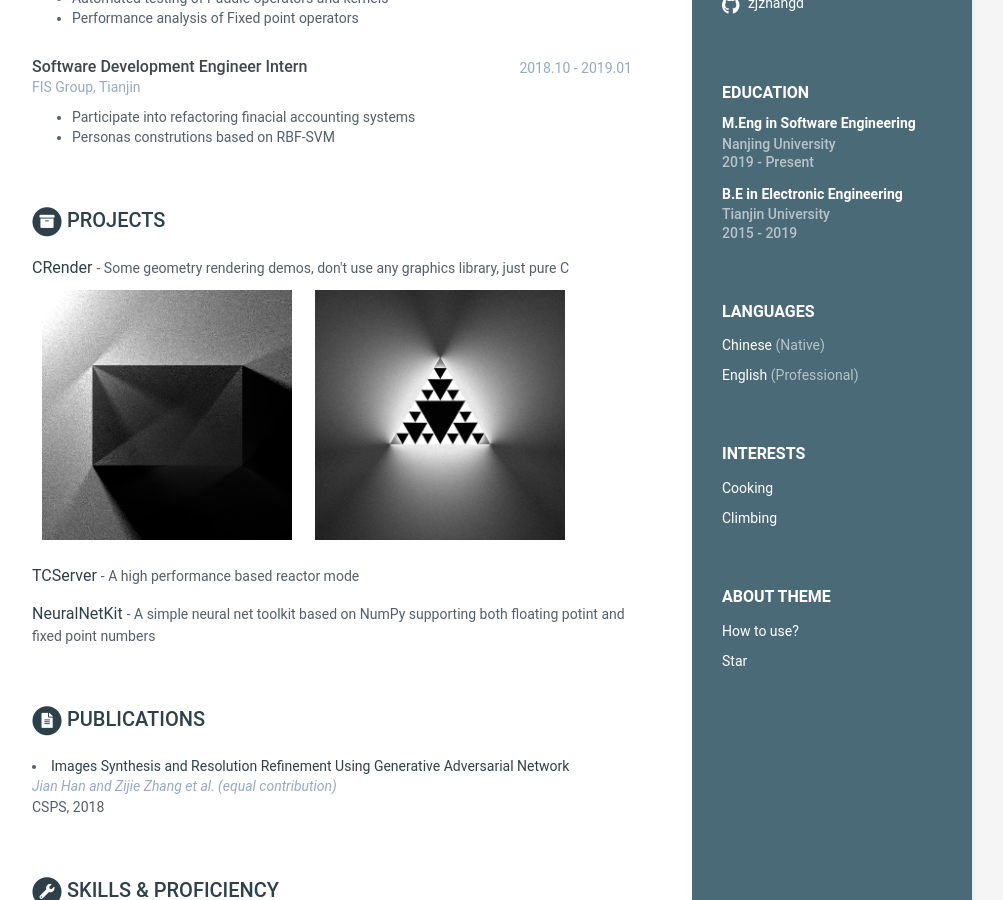
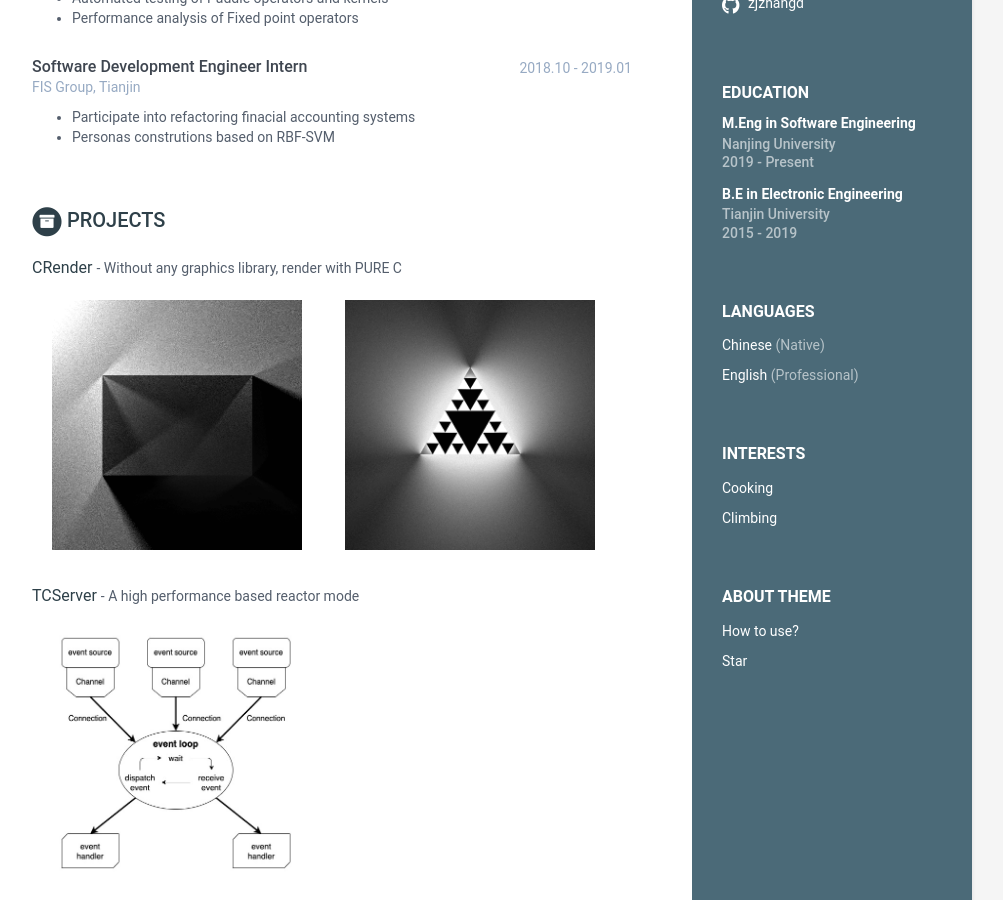
Before and after one commit to jeffzjzhang/zjzhangd.github.io, a Jekyll site: the page built from index.html, in a window 1280 px wide and 900 px high, scrolled down 375 px. Shown: the whole window, without its empty margins (168-1171 px from the left). Built offline with Jekyll 4.4.1, drawn with Linux system fonts in a browser that asks for light colours.

```diff
--- a/_data/data.yml
+++ b/_data/data.yml
@@ -76,7 +76,7 @@
     assignments:
       - title: CRender
         link: "https://github.com/zjzhangd/crender"
-        tagline: "Some geometry rendering demos, don't use any graphics library, just pure C"
+        tagline: "Without any graphics library, render with PURE C"
         demos:
           - img: rf.png
           - img: sierpinski.png
@@ -84,6 +84,8 @@
       - title: TCServer
         link: "https://github.com/NJU-APG/tcserver"
         tagline: "A high performance based reactor mode"
+        demos:
+          - img: tcserver.jpg
 
       - title: NeuralNetKit
         link:
--- a/_includes/projects.html
+++ b/_includes/projects.html
@@ -34,7 +34,7 @@
       {% if project.demos %}
       <!-- <table><tr> -->
         {% for demo in project.demos %}
-          <img style="margin: 10px;" src="{{ site.baseurl }}/assets/images/{{ demo.img }}" width="250" height="250" alt="project picture">
+          <img style="margin: 20px;" src="{{ site.baseurl }}/assets/images/{{ demo.img }}" width="250" height="250" alt="project picture">
         {% endfor %}
         <!-- <td><img src=pic2.jpg border=0></td> -->
       <!-- </tr></table> -->
```
Also changed, not shown: assets/images/rf.png, assets/images/sierpinski.png, assets/images/tcserver.jpg (added).
